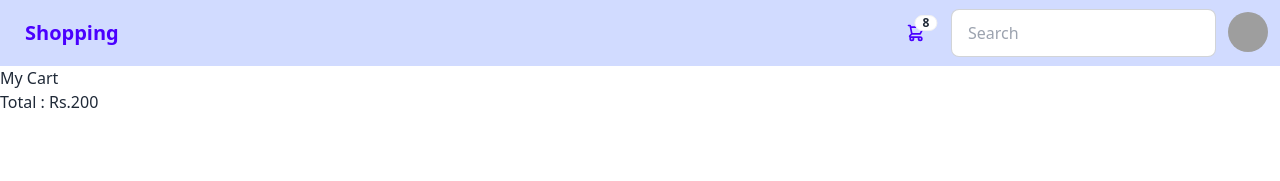
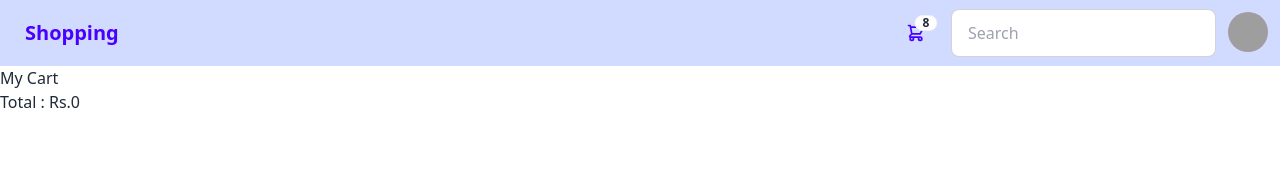
Before and after one commit to noobapoo99/React_shopping, a React (Create React App) app: page /cart in a window 1280 px wide. Shown: the top 181 px of the page. Built offline with nearby package versions, Linux system fonts and the light colour scheme; grey boxes are pictures that could not be loaded.

Commit message:
calculate_price_in_cart

```diff
--- a/src/components/Cart.js
+++ b/src/components/Cart.js
@@ -1,11 +1,18 @@
+import { useEffect, useState } from "react";
 import SingleProduct from "./SingleProduct.js";
 
 const Cart = ({ cart, setCart }) => {
+  const [total, setTotal] = useState();
+
+  useEffect(() => {
+    setTotal(cart.reduce((acc, curr) => acc + Number(curr.price), 0));
+  }, [cart]);
+
   return (
     <div>
       <span>My Cart</span>
       <br />
-      <span>Total : Rs.200</span>
+      <span>Total : Rs.{total}</span>
       <div className="productContainer">
         {cart.map((prod) => (
           <SingleProduct
```
